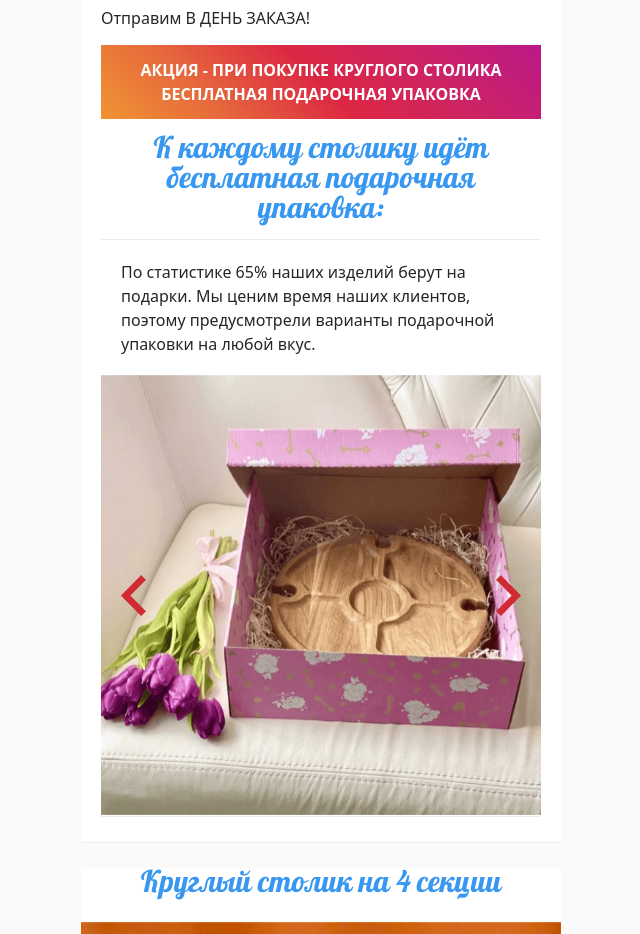
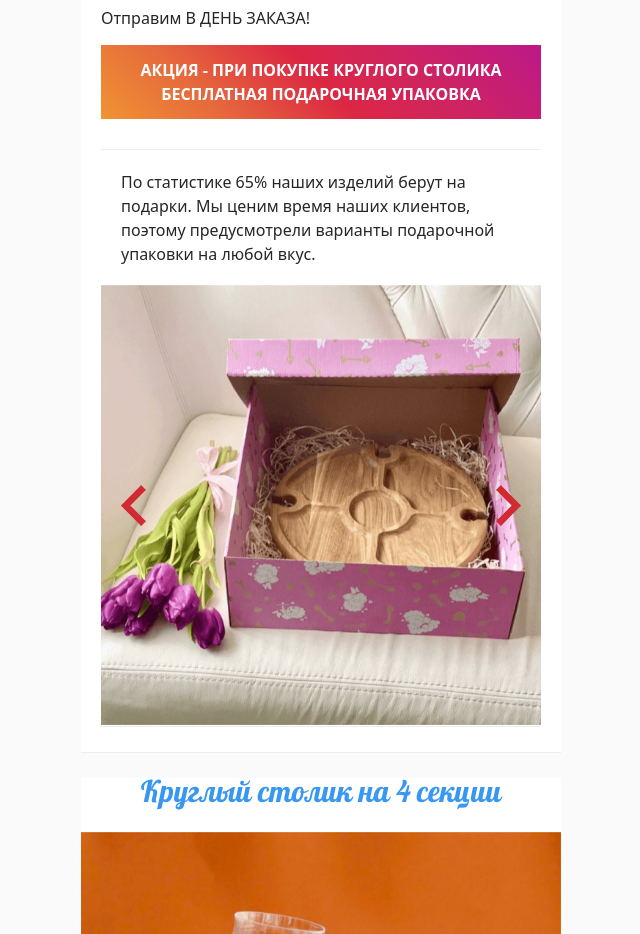
Before and after one commit to RuslanWab/testRuslan, a plain HTML site: page index.html in a window 1280 px wide. Shown: the part 2120-3054 px from the top of the page, without its empty margins (319-959 px from the left). Drawn offline with Linux system fonts and the light colour scheme; files whose address does not match are found by name.

Commit message:
Update index.html

```diff
--- a/index.html
+++ b/index.html
@@ -97,7 +97,6 @@
       </div>
       <section class="description_section">
 <div class="title_block in-blue_title" style="text-align: CENTER;">
-      <h2><i>К каждому столику идёт бесплатная подарочная упаковка:</i></h2>
     </div>
       <div class="text_block">
       <p>По статистике 65% наших изделий берут на подарки. Мы ценим время наших клиентов, поэтому предусмотрели варианты подарочной упаковки на любой вкус.</p>
```
